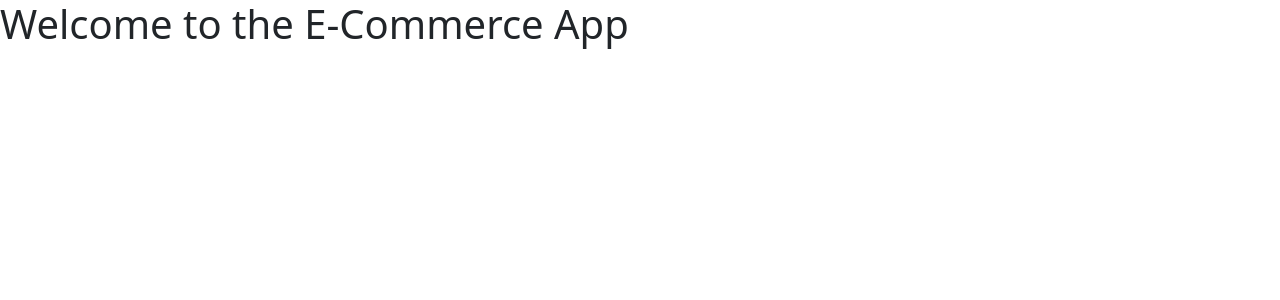
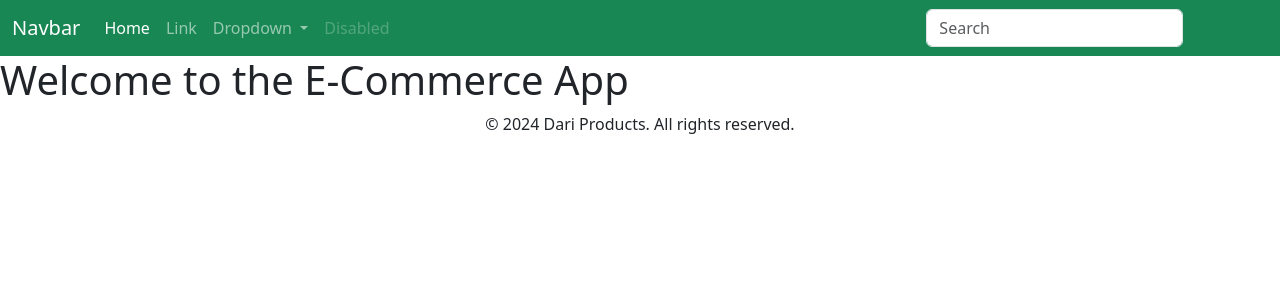
Before and after one commit to santanu9798/Ecom, a Django app: page / in a window 1280 px wide. Shown: the top 300 px of the page. Run offline with Django 4.2, Linux system fonts and the light colour scheme.

Commit message:
initial commit

```diff
--- /dev/null
+++ b/ECommerce/ecom/templates/ecom/base.html
@@ -0,0 +1,75 @@
+{% load static %}
+<!DOCTYPE html>
+<html lang="en">
+<head>
+    <meta charset="UTF-8">
+    <meta name="viewport" content="width=device-width, initial-scale=1.0">
+    <link href="https://cdn.jsdelivr.net/npm/bootstrap@5.3.8/dist/css/bootstrap.min.css" rel="stylesheet" integrity="sha384-sRIl4kxILFvY47J16cr9ZwB07vP4J8+LH7qKQnuqkuIAvNWLzeN8tE5YBujZqJLB" crossorigin="anonymous">
+    <link rel="stylesheet" href="{% static 'app/css/style.css' %}">
+    <link rel="stylesheet" href="{% static 'app/css/all.min.css' %}">
+    <link rel="stylesheet" href="{% static 'app/css/owl.carousel.min.css' %}">
+    <title>Dari products |{% block title %}{% endblock  %}</title>
+</head>
+<body>
+    <nav class="navbar navbar-expand-lg navbar-dark bg-success">
+<div class="container-fluid">
+    <a class="navbar-brand" href="#">Navbar</a>
+    <button class="navbar-toggler" type="button" data-bs-toggle="collapse" data-bs-target="#navbarSupportedContent" aria-controls="navbarSupportedContent" aria-expanded="false" aria-label="Toggle navigation">
+    <span class="navbar-toggler-icon"></span>
+    </button>
+    <div class="collapse navbar-collapse" id="navbarSupportedContent">
+    <ul class="navbar-nav me-auto mb-2 mb-lg-0">
+        <li class="nav-item">
+        <a class="nav-link active" aria-current="page" href="#">Home</a>
+        </li>
+        <li class="nav-item">
+        <a class="nav-link" href="#">Link</a>
+        </li>
+        <li class="nav-item dropdown">
+            <a class="nav-link dropdown-toggle" href="#" role="button" data-bs-toggle="dropdown" aria-expanded="false">
+            Dropdown
+            </a>
+        <ul class="dropdown-menu">
+            <li><a class="dropdown-item" href="#">Action</a></li>
+            <li><a class="dropdown-item" href="#">Another action</a></li>
+            <li><hr class="dropdown-divider"></li>
+            <li><a class="dropdown-item" href="#">Something else here</a></li>
+        </ul>
+        </li>
+        <li class="nav-item">
+            <a class="nav-link disabled" aria-disabled="true">Disabled</a>
+        </li>
+    </ul>
+    <form class="d-flex" role="search">
+        <input class="form-control me-2" type="search" placeholder="Search" aria-label="Search"/>
+        <button class="btn btn-outline-success" type="submit">Search</button>
+    </form>
+    </div>
+</div>
+</nav>
+    <h1>Welcome to the E-Commerce App</h1>
+
+    {% block main-content %} {% endblock main-content %}
+
+    <footer>
+        <div class="container">
+            <div class="row">
+                <div class="col-md-12 text-center">
+                    <p>&copy; 2024 Dari Products. All rights reserved.</p>
+                </div>
+            </div>
+        </div>
+    </footer>
+
+    <script src="https://cdn.jsdelivr.net/npm/@popperjs/core@2.11.8/dist/umd/popper.min.js" integrity="sha384-I7E8VVD/ismYTF4hNIPjVp/Zjvgyol6VFvRkX/vR+Vc4jQkC+hVqc2pM8ODewa9r" crossorigin="anonymous"></script>
+
+<script src="https://cdn.jsdelivr.net/npm/bootstrap@5.3.8/dist/js/bootstrap.min.js" integrity="sha384-G/EV+4j2dNv+tEPo3++6LCgdCROaejBqfUeNjuKAiuXbjrxilcCdDz6ZAVfHWe1Y" crossorigin="anonymous"></script>
+
+<script script="https://cdnjs.cloudflare.com/ajax/libs/jquery/3.7.1/jquery.min.js"></script>
+<script script="{% static 'app/js/owl.carousel.min.js' %}"></script>
+<script script="{% static 'app/js/all.min.js' %}"></script>
+<script script="{% static 'app/js/myscript.js' %}"></script>
+
+
+</body>
+</html>
--- a/ECommerce/ecom/templates/ecom/index.html
+++ b/ECommerce/ecom/templates/ecom/index.html
@@ -1,16 +1,22 @@
-{% load static %}
-<!DOCTYPE html>
+{% comment %} <!DOCTYPE html>
 <html lang="en">
 <head>
     <meta charset="UTF-8">
     <meta name="viewport" content="width=device-width, initial-scale=1.0">
-    <link href="https://cdn.jsdelivr.net/npm/bootstrap@5.3.8/dist/css/bootstrap.min.css" rel="stylesheet" integrity="sha384-sRIl4kxILFvY47J16cr9ZwB07vP4J8+LH7qKQnuqkuIAvNWLzeN8tE5YBujZqJLB" crossorigin="anonymous">
-    <link rel="stylesheet" href="{% static 'app/css/style.css' %}">
-    <link rel="stylesheet" href="{% static 'app/css/all.min.css' %}">
-    <link rel="stylesheet" href="{% static 'app/css/owl.carousel.min.css' %}">
     <title>Document</title>
 </head>
 <body>
-    <h1>Welcome to the E-Commerce App</h1>
+
 </body>
-</html>
+</html> {% endcomment %}
+
+
+
+{% {% extends "<app>
+<base.html" %}%}
+{%load static %}
+{% block title %} Home {% endblock title %}
+
+{% block main-content  %}
+<h1>Welcome Dari Products</h1>
+{% endblock main-content  %}
--- a/ECommerce/ecom/views.py
+++ b/ECommerce/ecom/views.py
@@ -2,4 +2,4 @@ from django.shortcuts import render
 
 # Create your views here.
 def home(request):
-    return render(request, "ecom/index.html")
+    return render(request, "ecom/base.html")
```
